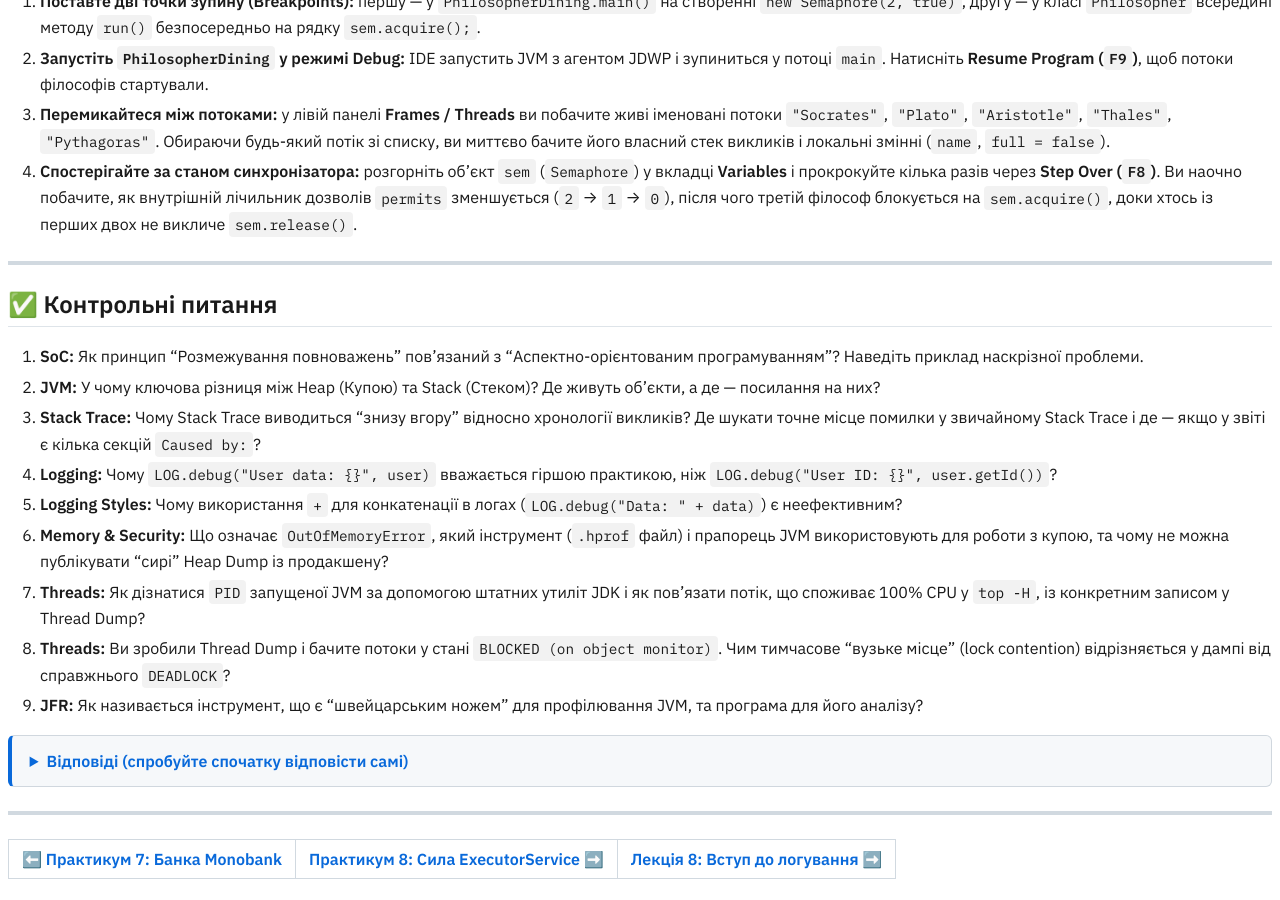
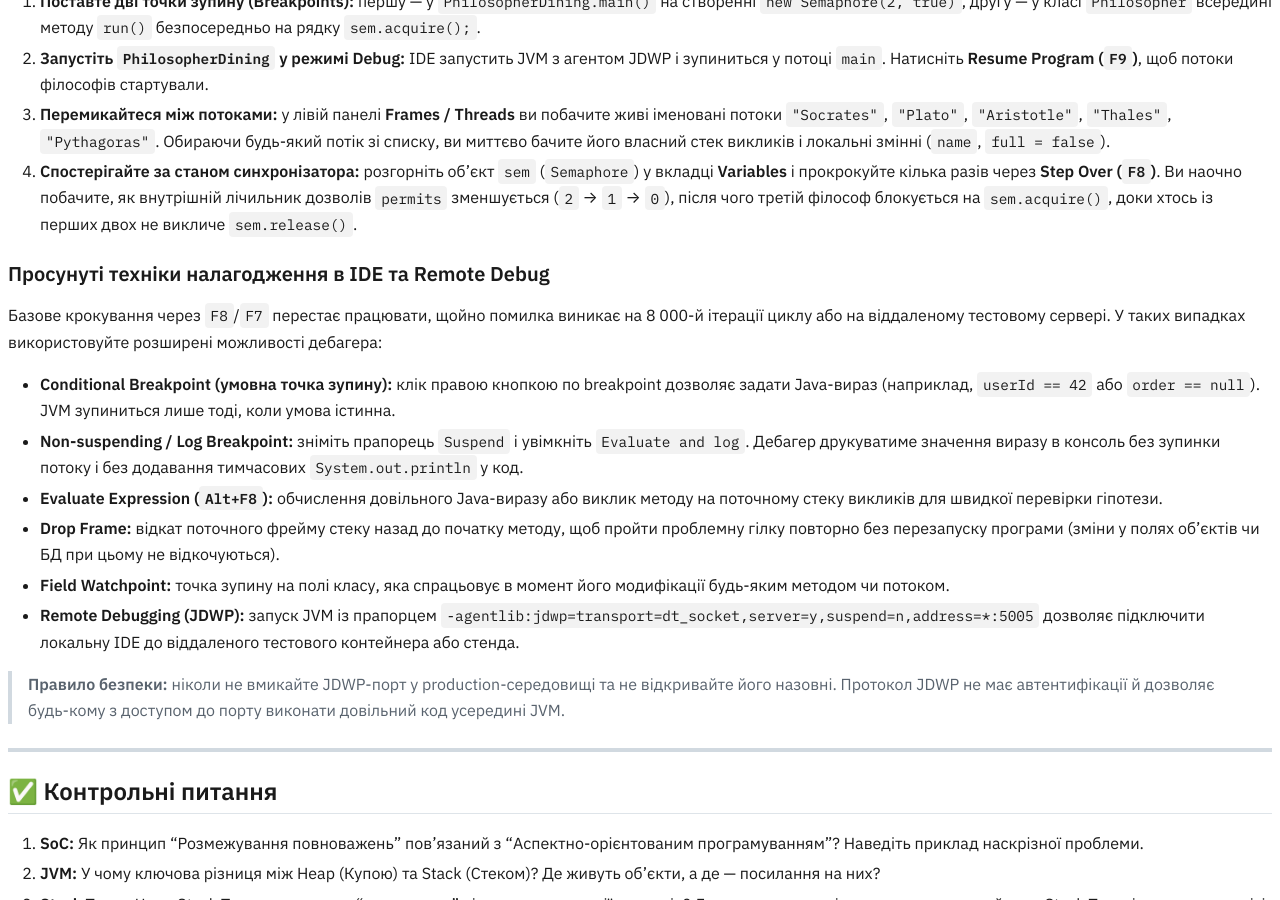
Before and after one commit to vplanto/java, a Jekyll site: the page built from docs/07_troubleshooting.md, in a window 1280 px wide and 900 px high, scrolled down 15061 px. Built offline with Jekyll 4.4.1, drawn with Linux system fonts in a browser that asks for light colours; nearby versions of some CDN libraries; our own code applies the rules of GitHub Pages for plain Markdown files.

Commit message:
docs: add architecture evolution workshop, serialization and advanced debug notes

```diff
--- a/docs/07_troubleshooting.md
+++ b/docs/07_troubleshooting.md
@@ -418,6 +418,19 @@ Found one Java-level deadlock:
 3.  **Перемикайтеся між потоками:** у лівій панелі **Frames / Threads** ви побачите живі іменовані потоки `"Socrates"`, `"Plato"`, `"Aristotle"`, `"Thales"`, `"Pythagoras"`. Обираючи будь-який потік зі списку, ви миттєво бачите його власний стек викликів і локальні змінні (`name`, `full = false`).
 4.  **Спостерігайте за станом синхронізатора:** розгорніть об'єкт `sem` (`Semaphore`) у вкладці **Variables** і прокрокуйте кілька разів через **Step Over (`F8`)**. Ви наочно побачите, як внутрішній лічильник дозволів `permits` зменшується (`2` → `1` → `0`), після чого третій філософ блокується на `sem.acquire()`, доки хтось із перших двох не викличе `sem.release()`.
 
+### Просунуті техніки налагодження в IDE та Remote Debug
+
+Базове крокування через `F8`/`F7` перестає працювати, щойно помилка виникає на 8 000-й ітерації циклу або на віддаленому тестовому сервері. У таких випадках використовуйте розширені можливості дебагера:
+
+- **Conditional Breakpoint (умовна точка зупину):** клік правою кнопкою по breakpoint дозволяє задати Java-вираз (наприклад, `userId == 42` або `order == null`). JVM зупиниться лише тоді, коли умова істинна.
+- **Non-suspending / Log Breakpoint:** зніміть прапорець `Suspend` і увімкніть `Evaluate and log`. Дебагер друкуватиме значення виразу в консоль без зупинки потоку і без додавання тимчасових `System.out.println` у код.
+- **Evaluate Expression (`Alt+F8`):** обчислення довільного Java-виразу або виклик методу на поточному стеку викликів для швидкої перевірки гіпотези.
+- **Drop Frame:** відкат поточного фрейму стеку назад до початку методу, щоб пройти проблемну гілку повторно без перезапуску програми (зміни у полях об'єктів чи БД при цьому не відкочуються).
+- **Field Watchpoint:** точка зупину на полі класу, яка спрацьовує в момент його модифікації будь-яким методом чи потоком.
+- **Remote Debugging (JDWP):** запуск JVM із прапорцем `-agentlib:jdwp=transport=dt_socket,server=y,suspend=n,address=*:5005` дозволяє підключити локальну IDE до віддаленого тестового контейнера або стенда.
+
+> **Правило безпеки:** ніколи не вмикайте JDWP-порт у production-середовищі та не відкривайте його назовні. Протокол JDWP не має автентифікації й дозволяє будь-кому з доступом до порту виконати довільний код усередині JVM.
+
 -----
 
 ## ✅ Контрольні питання
```
Also changed, not shown: docs/02_semester/07_api_design.md (+11 -0 lines), docs/02_semester/index.md (+1 -0 lines), docs/02_semester/workshop/workshop_04_architecture_evolution.md (added, +105 -0 lines).
